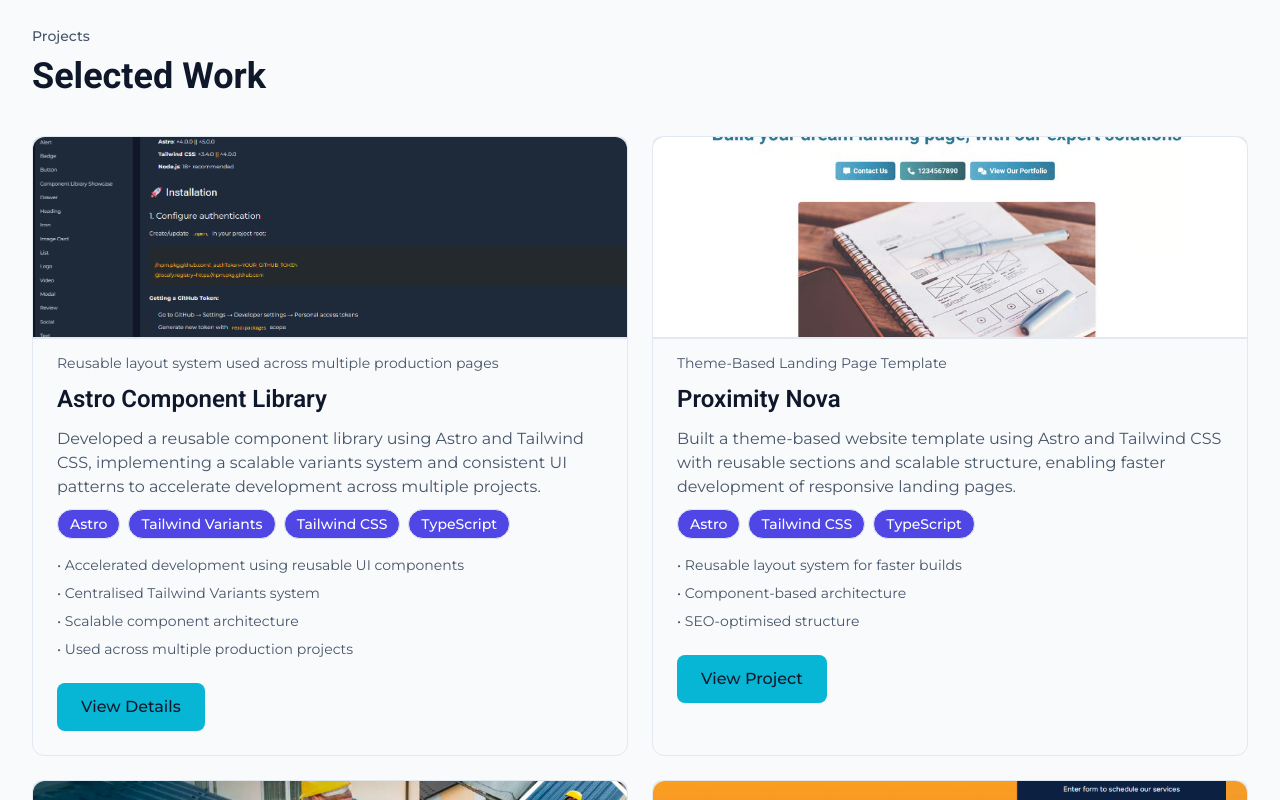
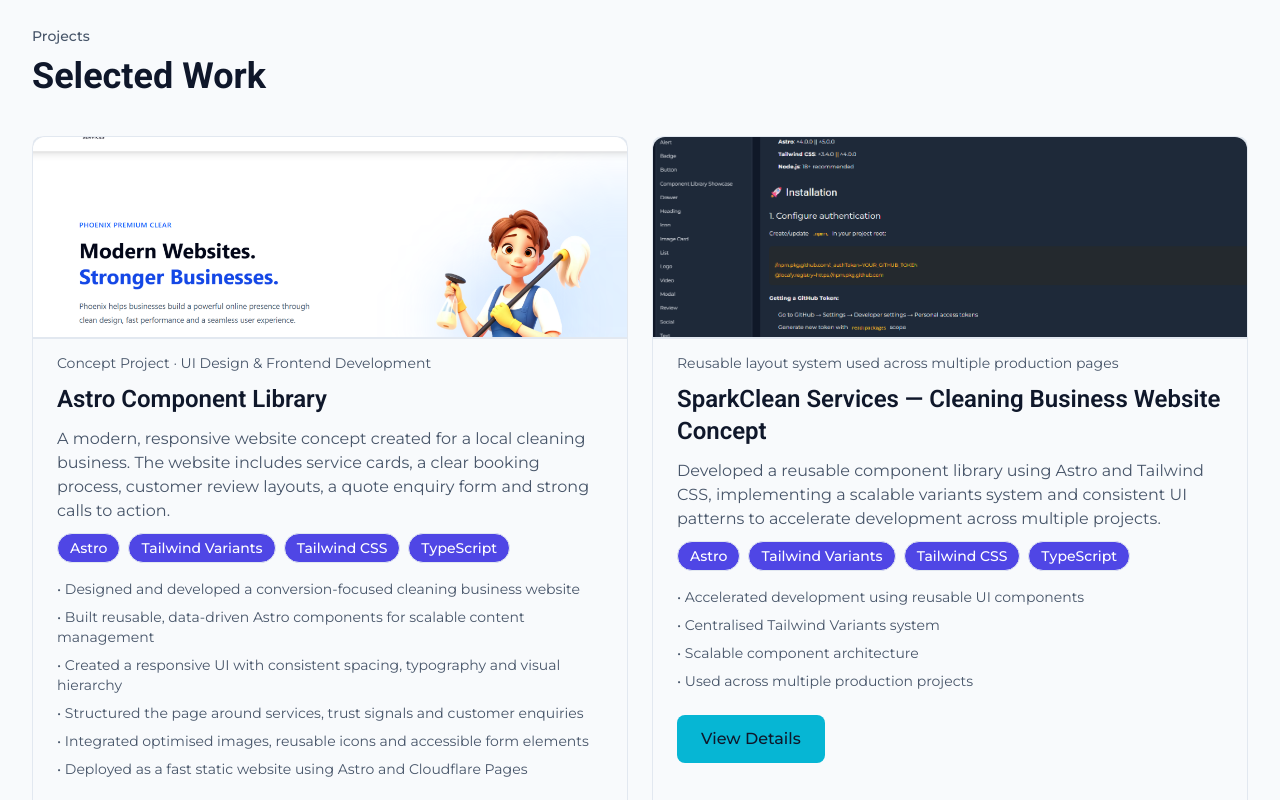
Before and after one commit to piihushah/priya-portfolio, a React (Vite) app: page / in a window 1280 px wide. Shown: the part 1480-2280 px from the top of the page. Built offline with nearby package versions, Linux system fonts and the light colour scheme.

Commit message:
new project added

```diff
--- a/src/data/projects.ts
+++ b/src/data/projects.ts
@@ -1,6 +1,23 @@
 export default [
   {
     title: "Astro Component Library",
+    subTitle: "Concept Project · UI Design & Frontend Development",
+    description:
+      "A modern, responsive website concept created for a local cleaning business. The website includes service cards, a clear booking process, customer review layouts, a quote enquiry form and strong calls to action.",
+    image: "/assets/clean.png",
+    techStack: ["Astro", "Tailwind Variants", "Tailwind CSS", "TypeScript"],
+    highlights: [
+      "Designed and developed a conversion-focused cleaning business website",
+      "Built reusable, data-driven Astro components for scalable content management",
+      "Created a responsive UI with consistent spacing, typography and visual hierarchy",
+      "Structured the page around services, trust signals and customer enquiries",
+      "Integrated optimised images, reusable icons and accessible form elements",
+      "Deployed as a fast static website using Astro and Cloudflare Pages",
+    ],
+    link: "https://pheonix-premium-clear.pages.dev/",
+  },
+  {
+    title: "SparkClean Services — Cleaning Business Website Concept",
     subTitle: "Reusable layout system used across multiple production pages",
     description:
       "Developed a reusable component library using Astro and Tailwind CSS, implementing a scalable variants system and consistent UI patterns to accelerate development across multiple projects.",
```
Also changed, not shown: public/assets/clean.png (added), 1 other file (tests, documents, lock files or other folders).
